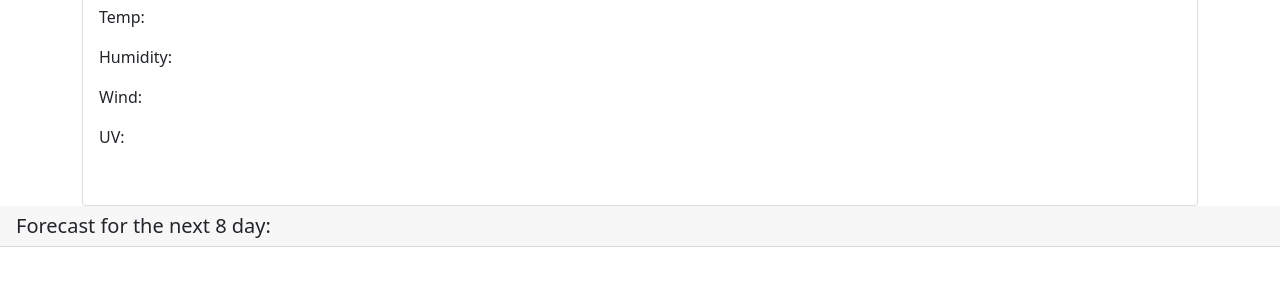
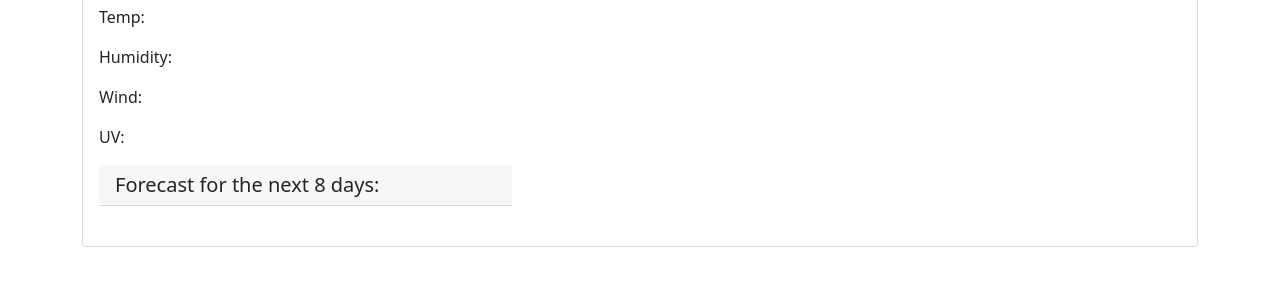
Before and after one commit to kapodaca0403/weather_dashboard, a plain HTML site: page index.html in a window 1280 px wide. Shown: the part 411-694 px from the top of the page. Drawn offline with nearby package versions, Linux system fonts and the light colour scheme; a web font is replaced by a local one.

Commit message:
updating

```diff
--- a/index.html
+++ b/index.html
@@ -68,10 +68,11 @@
 
               <p>UV:</p>
               <p id="currUv"></p>
+              <h5 class="card-header">Forecast for the next 8 days:</h5>
+
             </div>
           </div>
   </aside>
-<h5 class="card-header">Forecast for the next 8 day:</h5>
 
   <div class="Fiveday-container"></div>
 
--- a/js.js
+++ b/js.js
@@ -1,5 +1,18 @@
 $(document).ready(function () {
   var date = moment().format("MM/DD/YYYY");
+//  var future=  moment().add(1, "days").format("YYYY-MM-DD");
+//  var addtwo = moment().add(2, "days").format("YYYY-MM-DD");
+//  var addthree = moment().add(3, "days").format("YYYY-MM-DD");
+//  var addfour = moment().add(4, "days").format("YYYY-MM-DD");
+//  var addfive = moment().add(5, "days").format("YYYY-MM-DD");
+//  var addsix = moment().add(6, "days").format("YYYY-MM-DD");
+//  var addseven = moment().add(7, "days").format("YYYY-MM-DD");
+//  var addeight = moment().add(8, "days").format("YYYY-MM-DD");
+
+
+
+
+
   var cityEl = document.querySelector("#cityName")
   var tempEl = document.querySelector("#currWet")
   var humidEl = document.querySelector("#currHum")
@@ -7,6 +20,14 @@ $(document).ready(function () {
   var UVel = document.querySelector("#currUv")
   var container = document.querySelector(".Fiveday-container") //. means class
   var currentDate = document.querySelector("#currentdate")
+  // var eightForecast = document.querySelector("#eightDay") // adding date for eight day forecast
+  //  var foreOne = document.querySelector("#foreOne"); // pls i did this the hard way
+  //  var foreTwo = document.querySelector("#foreTwo");
+  //  var foreThree = document.querySelector("#foreThree");
+  //  var foreFour = document.querySelector("#foreFour");
+  //  var foreFive = document.querySelector("#foreFive");
+  //  var foreSix = document.querySelector("#foreSix");
+  //  var foreSeven = document.querySelector("#foreSeven");
 
 
   function fetchWeather(city) {
@@ -37,6 +58,8 @@ $(document).ready(function () {
         windEl.innerText=data.current.wind_speed
         UVel.innerText=data.current.uvi;
         currentDate.innerText=date
+
+
         var dayone = ``;
 
         for (let i = 0; i < data.daily.length; i++) {
@@ -45,7 +68,8 @@ $(document).ready(function () {
           <div class="card" style="display:inline-block">
 
           <div class="card-body" >
-          <p>Date:${}</p>
+
+
           <p>Temp:${data.daily[i].temp.day}</p>
           <p id="dayTemp"></p>
 
```
